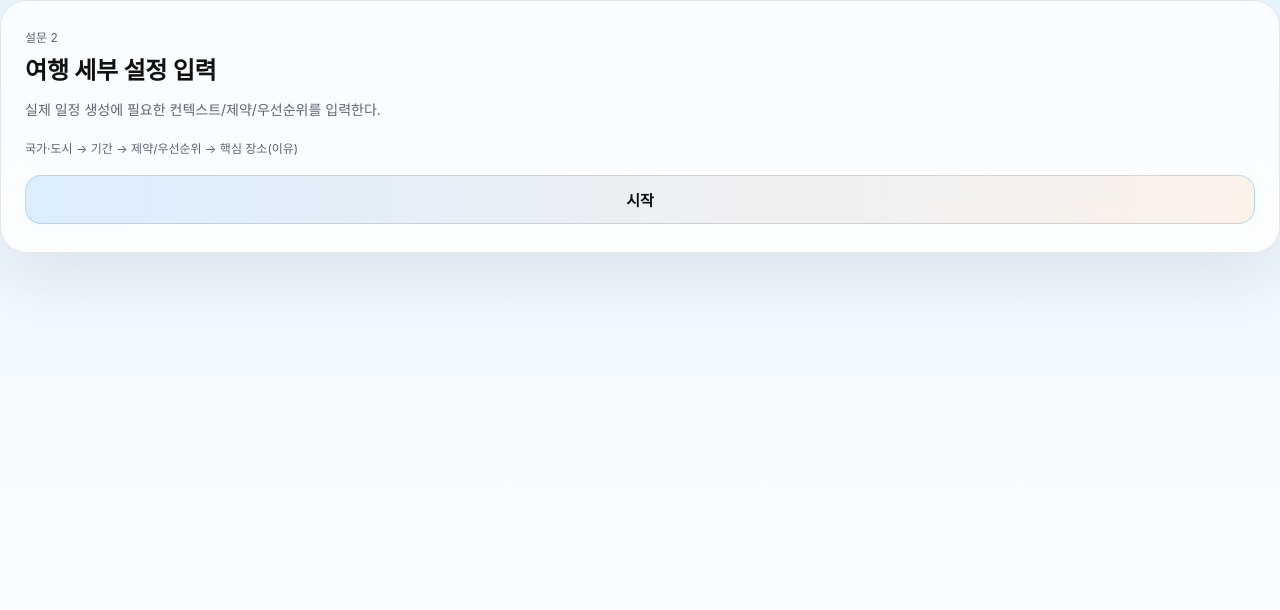
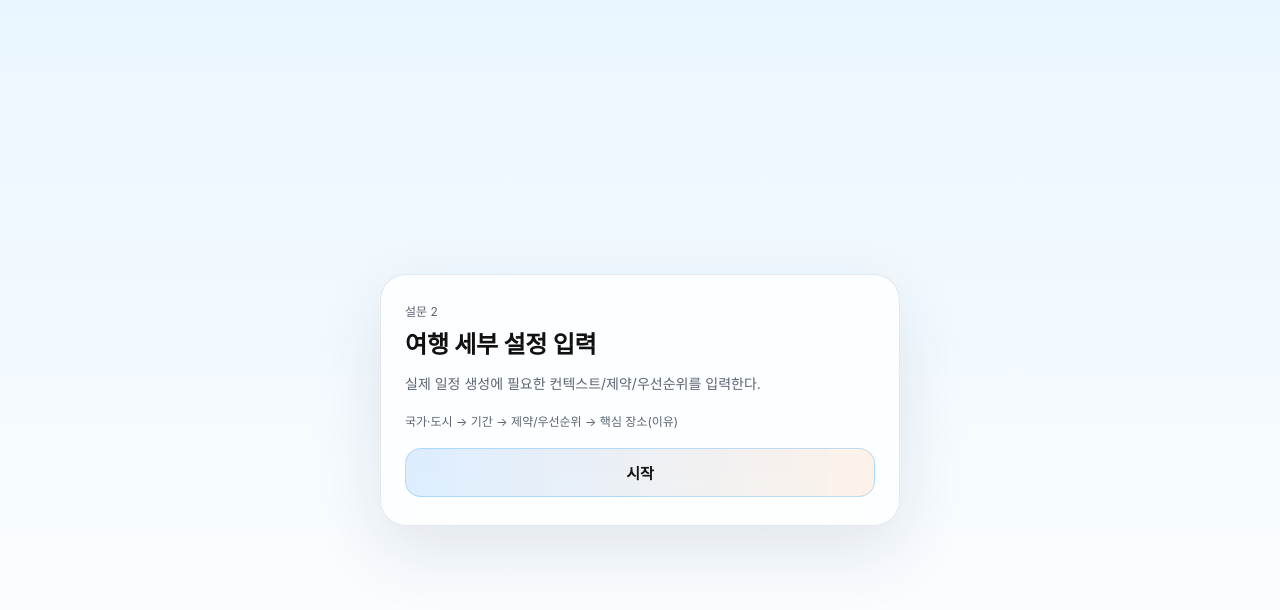
Before and after one commit to grantpaik100-lgtm/triplan-mvp2, a Next.js app: page /secondary in a window 1280 px wide. Shown: the top 610 px of the page. Built offline with nearby package versions, Linux system fonts and the light colour scheme.

Commit message:
Update SecondaryMiniApp.tsx

```diff
--- a/app/secondary/SecondaryMiniApp.tsx
+++ b/app/secondary/SecondaryMiniApp.tsx
@@ -999,17 +999,21 @@ function TextArea({
   );
 }
 
+let content: React.ReactNode;
+
 if (state.mode === "intro") {
-  return renderIntro();
+  content = renderIntro();
+} else if (state.mode === "summary") {
+  content = renderSummary();
+} else if (state.mode === "handoff") {
+  content = renderHandoff();
+} else {
+  content = renderQuestionCard();
 }
 
-if (state.mode === "summary") {
-  return renderSummary();
+return (
+  <main className="tp2-page">
+    <div className="tp2-shell">{content}</div>
+  </main>
+);
 }
-
-if (state.mode === "handoff") {
-  return renderHandoff();
-}
-
-return renderQuestionCard();
-}
```
